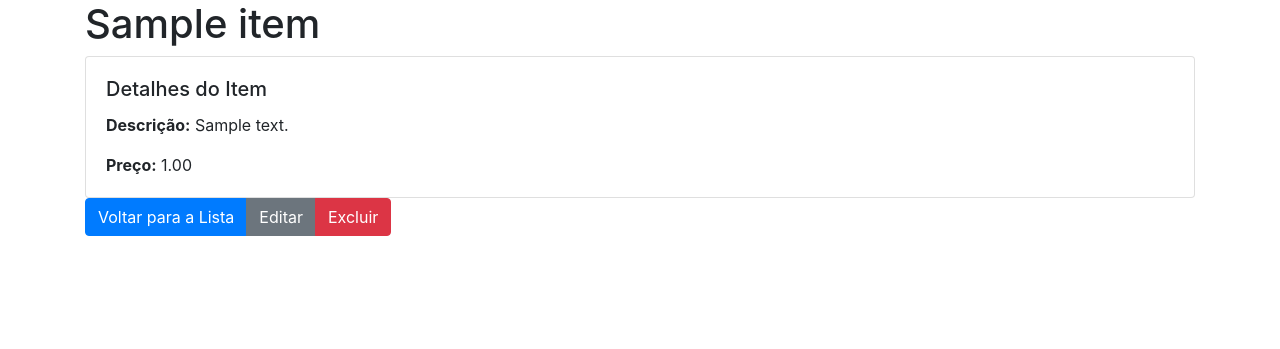
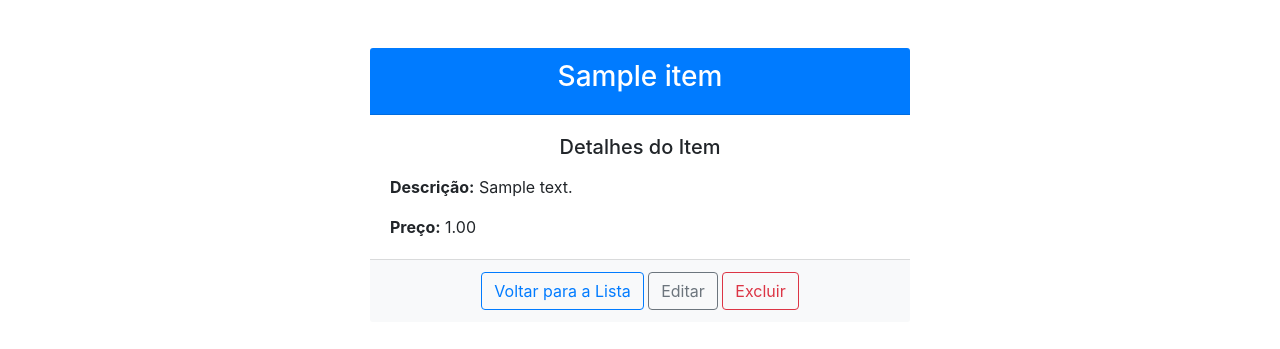
Before and after one commit to BrunoSoaresV/Item-Management, a Django app: page /item/1/ in a window 1280 px wide. Shown: the top 349 px of the page. Run offline with Django 4.2, Linux system fonts and the light colour scheme; tables that the repository leaves empty hold one stand-in row (values such as "Sample post"); some libraries are stand-ins or nearby versions.

Commit message:
modified

```diff
--- a/cruddjango/settings.py
+++ b/cruddjango/settings.py
@@ -25,7 +25,7 @@ SECRET_KEY = 'django-insecure-h^i_x4847+h^g-5&ug%gbj2@x!pzuxfa*m3=ubeimz$-3j51uv
 
 # SECURITY WARNING: don't run with debug turned on in production!
 DEBUG = False
-ALLOWED_HOSTS = ['item-management-ho8k.onrender.com']
+ALLOWED_HOSTS = ['item-management-ho8k.onrender.com', '127.0.0.1']
 
 
 
--- a/myapp/templates/myapp/item_detail.html
+++ b/myapp/templates/myapp/item_detail.html
@@ -1,21 +1,25 @@
 {% extends 'base.html' %}
 
 {% block content %}
-<div class="container">
-    <div class="item-header">
-        <h1>{{ item.nome }}</h1>
-    </div>
-    <div class="card">
-        <div class="card-body">
-            <h5 class="card-title">Detalhes do Item</h5>
-            <p class="card-text"><strong>Descrição:</strong> {{ item.descrição }}</p>
-            <p class="card-text"><strong>Preço:</strong> {{ item.preço }}</p>
+<div class="container mt-5">
+    <div class="row justify-content-center">
+        <div class="col-md-6">
+            <div class="card border-0">
+                <div class="card-header bg-primary text-white text-center">
+                    <h1 class="h3">{{ item.nome }}</h1>
+                </div>
+                <div class="card-body">
+                    <h5 class="card-title text-center mb-3">Detalhes do Item</h5>
+                    <p class="card-text"><strong>Descrição:</strong> {{ item.descrição }}</p>
+                    <p class="card-text"><strong>Preço:</strong> {{ item.preço }}</p>
+                </div>
+                <div class="card-footer bg-light text-center">
+                    <a href="{% url 'item_list' %}" class="btn btn-outline-primary">Voltar para a Lista</a>
+                    <a href="{% url 'item_update' item.pk %}" class="btn btn-outline-secondary">Editar</a>
+                    <a href="{% url 'item_delete' item.pk %}" class="btn btn-outline-danger">Excluir</a>
+                </div>
+            </div>
         </div>
-    </div>
-    <div class="btn-group">
-        <a href="{% url 'item_list' %}" class="btn btn-primary">Voltar para a Lista</a>
-        <a href="{% url 'item_update' item.pk %}" class="btn btn-secondary">Editar</a>
-        <a href="{% url 'item_delete' item.pk %}" class="btn btn-danger">Excluir</a>
     </div>
 </div>
 {% endblock %}
```
Also changed, not shown: myapp/templates/myapp/item_confirm_delete.html (+18 -8 lines).
